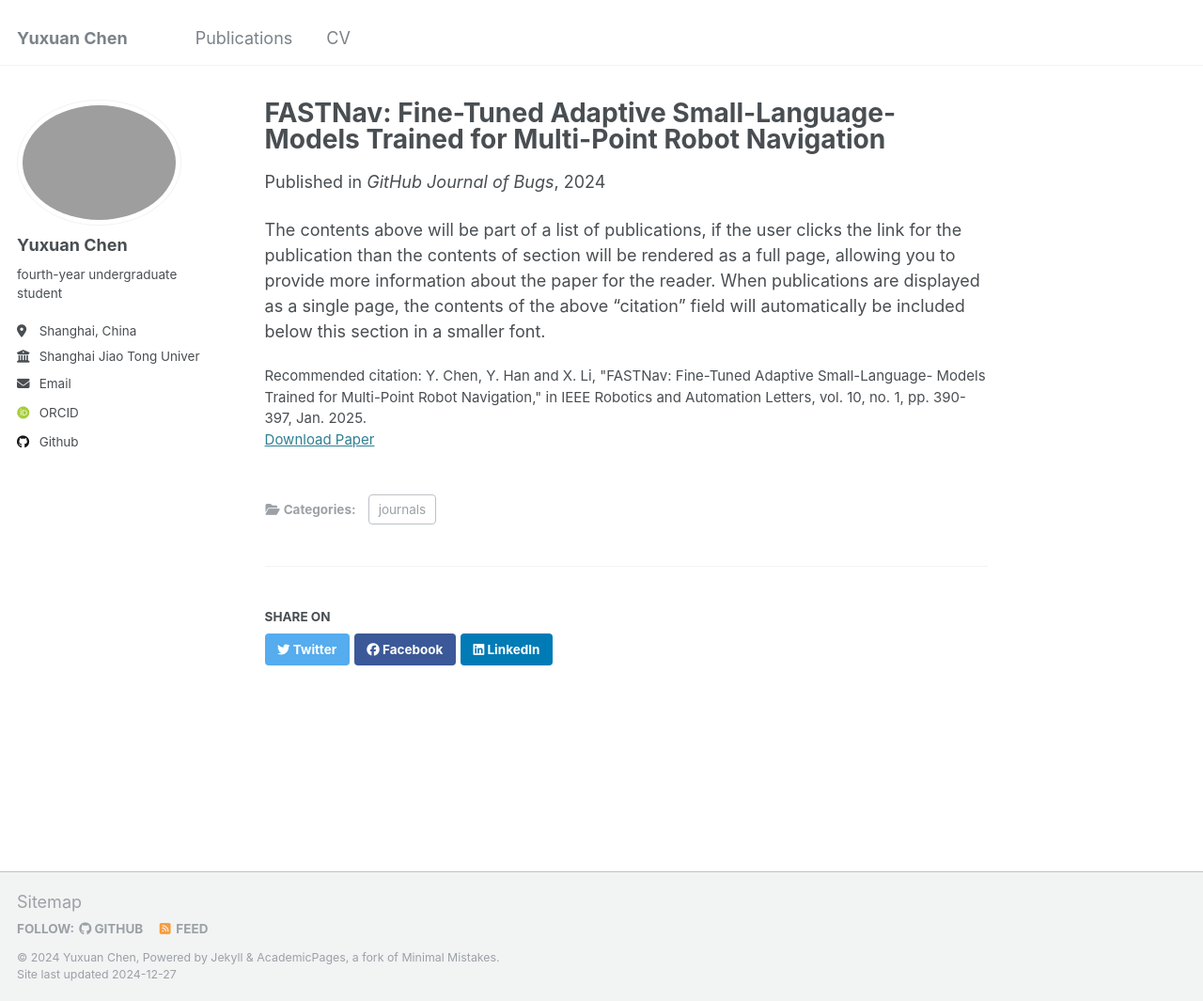
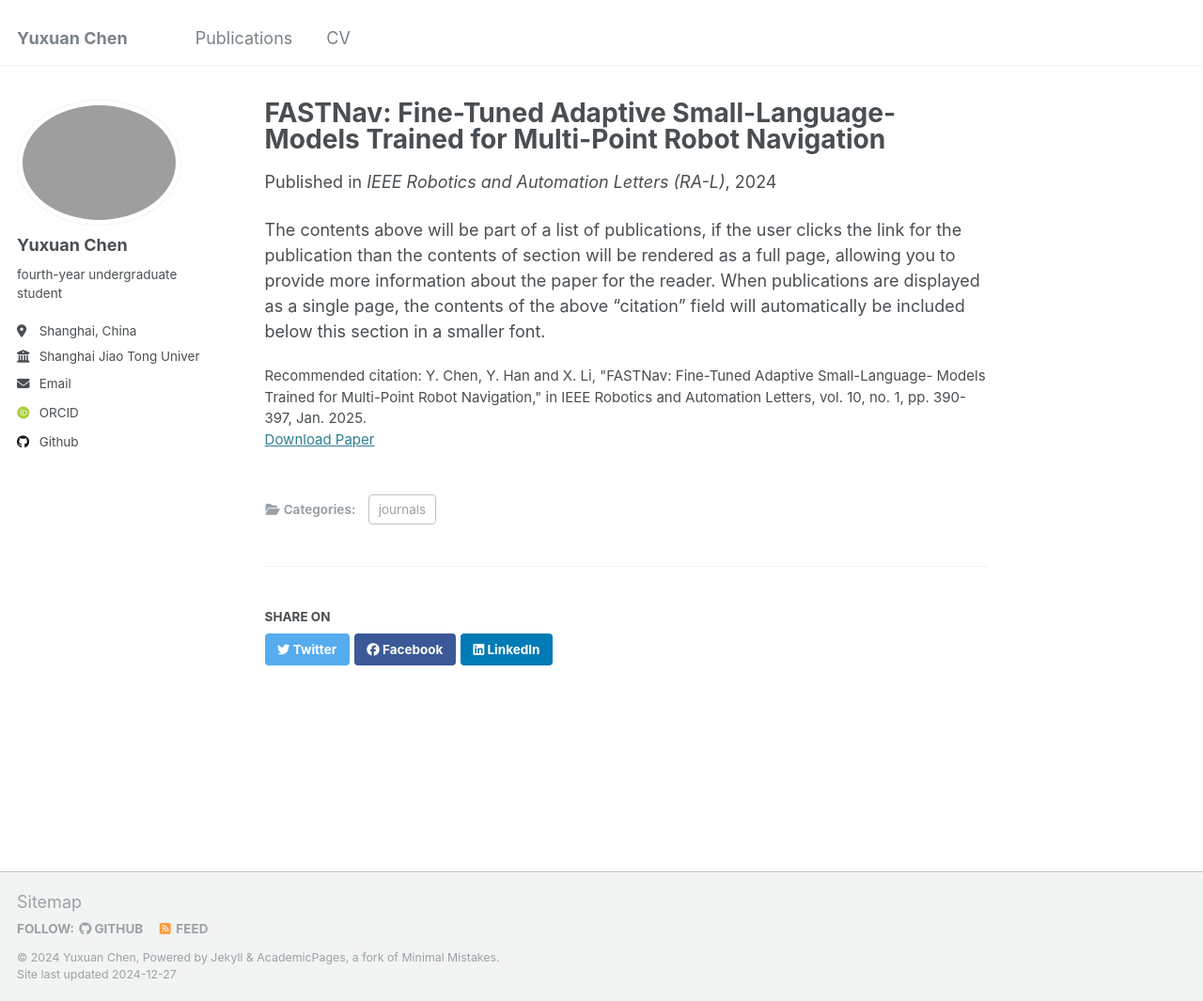
Before and after one commit to Elycyx/Elycyx.github.io, a Jekyll site: the page built from _publications/2024-11-25-FASTNav-Fine-Tuned-Adaptive-Small-Language-Models-Trained-for-Multi-Point-Robot-Navigation.md, in a window 1280 px wide and 1065 px high. Shown: the whole window at 94% size. Built offline with Jekyll 4.4.1, drawn with Linux system fonts in a browser that asks for light colours; some web fonts are replaced.

Commit message:
Update 2024-11-25-FASTNav-Fine-Tuned-Adaptive-Small-Language-Models-Trained-for-Multi-Point-Robot-Navigation.md

```diff
--- a/_publications/2024-11-25-FASTNav-Fine-Tuned-Adaptive-Small-Language-Models-Trained-for-Multi-Point-Robot-Navigation.md
+++ b/_publications/2024-11-25-FASTNav-Fine-Tuned-Adaptive-Small-Language-Models-Trained-for-Multi-Point-Robot-Navigation.md
@@ -5,7 +5,7 @@ category: journals
 permalink: /publication/FASTNav
 excerpt: 'With the rapid development of large language models (LLM), robots are starting to enjoy the benefits of new interaction methods that large language models bring. Because edge computing fulfills the needs for rapid response, privacy, and network autonomy, we believe it facilitates the extensive deployment of large models for robot navigation across various industries. To enable local deployment of language models on edge devices, we adopt some model boosting methods. In this paper, we propose FASTNav - a method for boosting lightweight LLMs, also known as small language models (SLMs), for robot navigation. The proposed method contains three modules: fine-tuning, teacher-student iteration, and language-based multi-point robot navigation. We train and evaluate models with FASTNav in both simulation and real robots, proving that we can deploy them with low cost, high accuracy and low response time. Compared to other model compression methods, FASTNav shows potential in the local deployment of language models and tends to be a promising solution for language-guided robot navigation on edge devices.'
 date: 2024-11-25
-venue: 'GitHub Journal of Bugs'
+venue: 'IEEE Robotics and Automation Letters (RA-L)'
 paperurl: 'https://ieeexplore.ieee.org/document/10767280'
 citation: 'Y. Chen, Y. Han and X. Li, "FASTNav: Fine-Tuned Adaptive Small-Language- Models Trained for Multi-Point Robot Navigation," in IEEE Robotics and Automation Letters, vol. 10, no. 1, pp. 390-397, Jan. 2025.'
 ---
```
